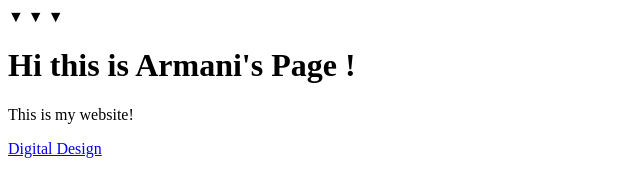
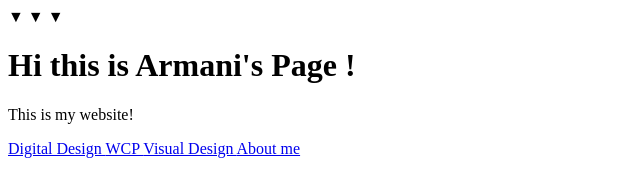
Before and after one commit to ArmaniNxtDoor/Armani.github.io, a plain HTML site: page index.html in a window 1280 px wide. Shown: the whole page, without its empty margins (0-640 px from the left). Drawn offline with Linux system fonts and the light colour scheme.

Commit message:
Update index.html

```diff
--- a/index.html
+++ b/index.html
@@ -17,5 +17,11 @@
 
     <a href= "digitaldesign.html"> Digital Design </a>
 
+    <a href= "wcp.html"> WCP </a>
+
+    <a href= "visualdesign.html"> Visual Design </a>
+
+    <a href= "aboutme.html"> About me  </a>
+
   </body>
 </html>
```
